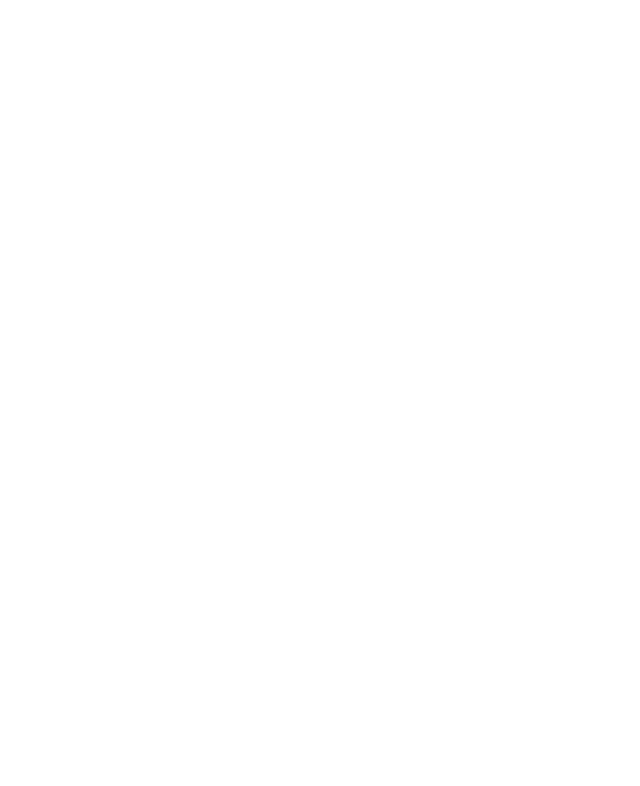
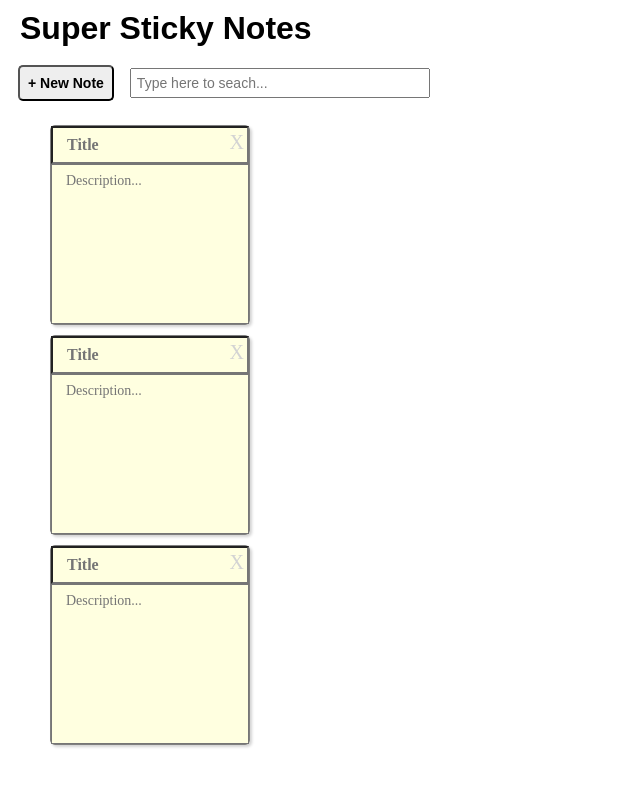
Before and after one commit to Mr-Luka/sticky-notes, a React (Create React App) app: page / in a window 1280 px wide. Shown: the top 786 px of the page, without its empty margins (0-640 px from the left). Built offline with nearby package versions, Linux system fonts and the light colour scheme.

Commit message:
added Header and NotesList into the App

```diff
--- a/src/App.js
+++ b/src/App.js
@@ -1,9 +1,13 @@
 import React from "react";
+import Header from "./Header.js";
+import NotesList from "./NotesList.js";
+
 import "./index.css";
 
 const App = () => (
     <div>
-
+        <Header/>
+        <NotesList/>
     </div>
 );
 
```
